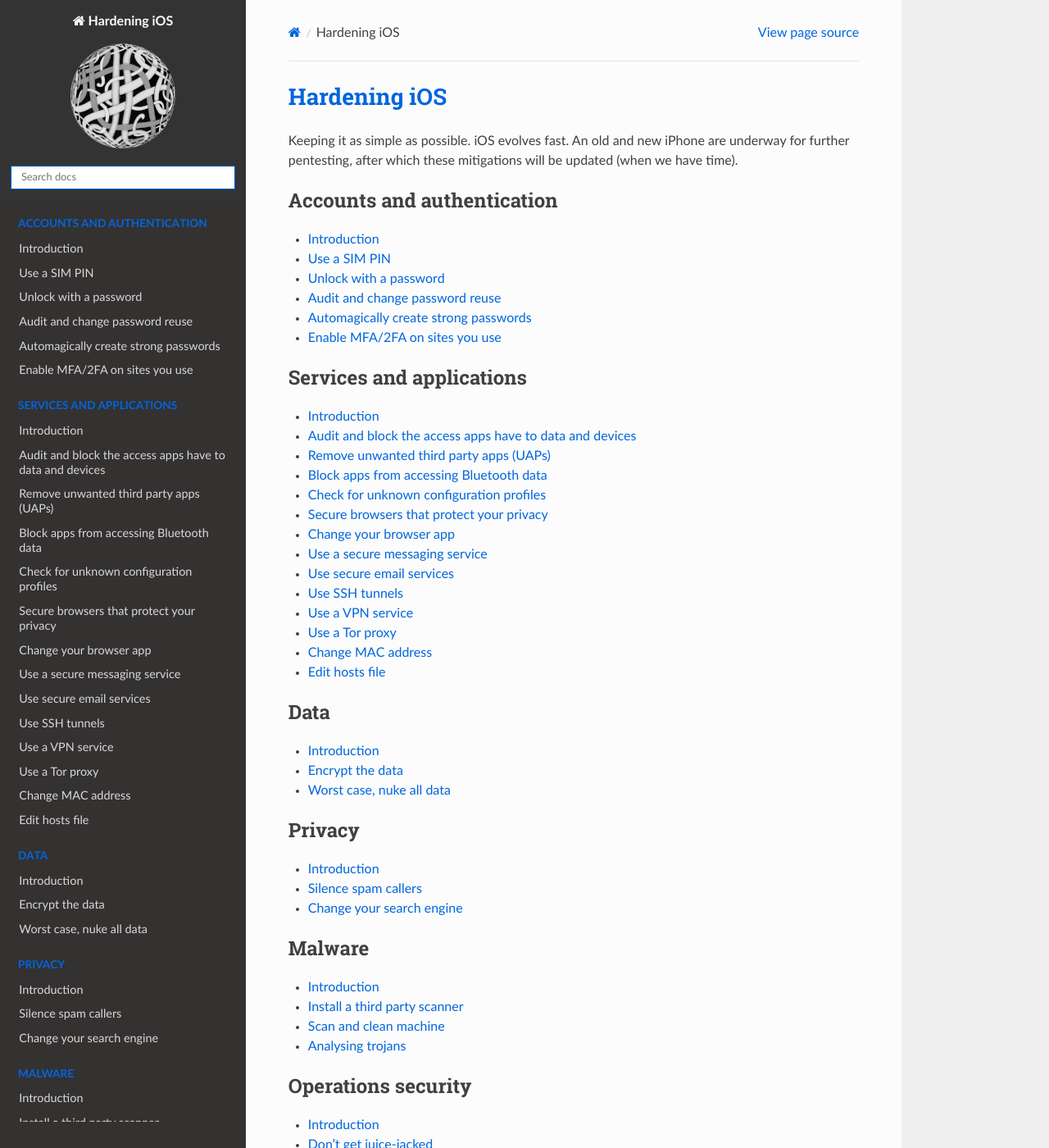
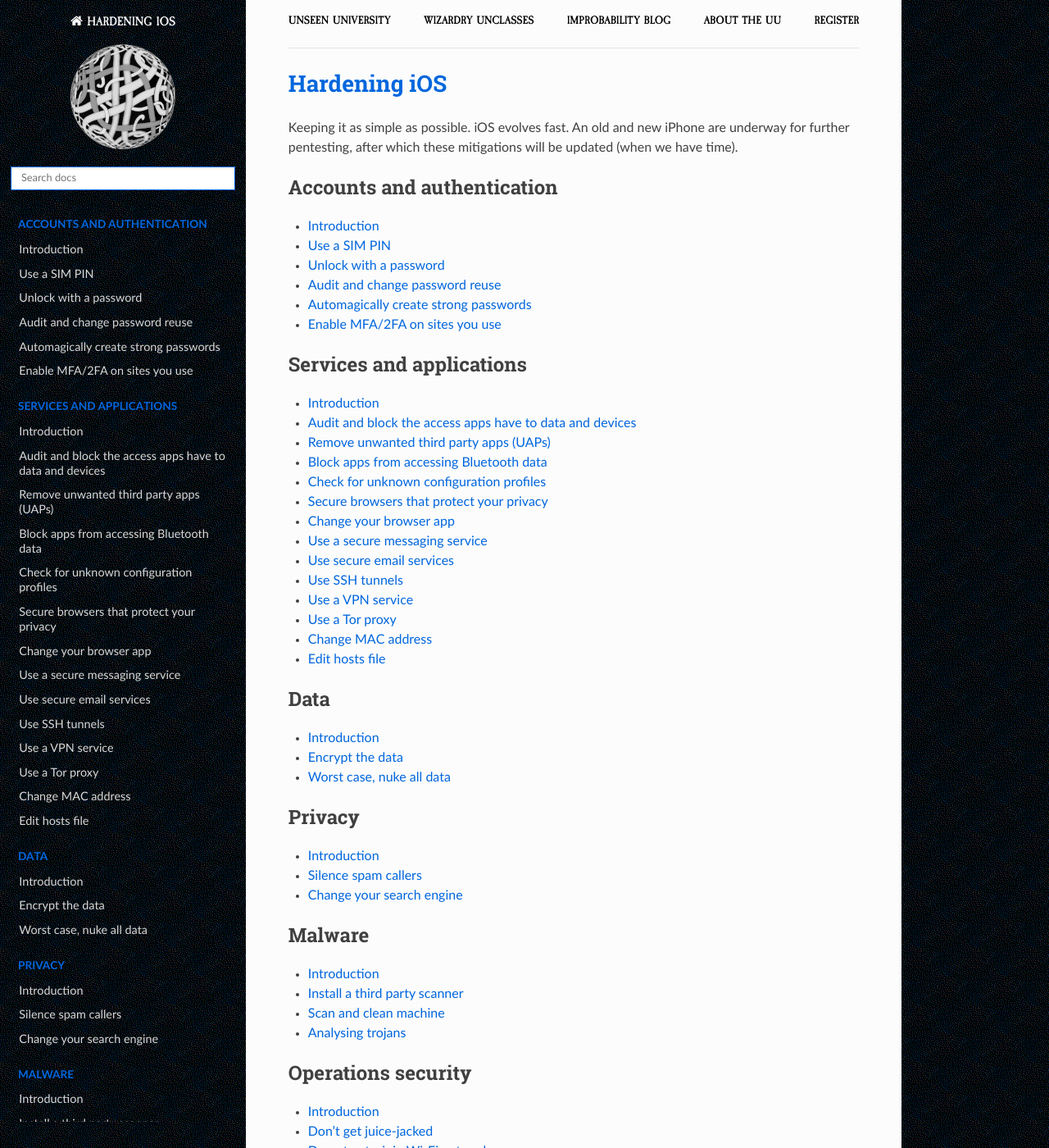
Before and after one commit to tymyrddin/blue-ios, a Sphinx documentation site: the page built from source/index.rst, in a window 1280 px wide and 1400 px high. Shown: the whole window at 82% size. Built offline with Sphinx 7.4.7 and the Read the Docs theme 2.0.0, drawn with Linux system fonts in a browser that asks for light colours; some of the changed text lies outside the part shown.

Commit message:
Theming and 2023

```diff
--- a/source/_static/css/custom.css
+++ b/source/_static/css/custom.css
@@ -30,6 +30,122 @@
   border-color: #0066DD;
 }
 
+.highlight {
+  background: #333;
+  color: #ddd;
+}
+
+.wy-nav-top {
+  background: #0066DD;
+}
+
 .rst-content code.literal, .rst-content tt.literal {
   color: #0066DD;
 }
+
+/* Breadcrumbs as navbar
+***********************************/
+
+/* Caslon font faces */
+
+@font-face {
+    font-family: 'caslon_antiqueregular';
+    src: url('caslonantique-webfont.woff2') format('woff2'),
+         url('caslonantique-webfont.woff') format('woff');
+    font-weight: normal;
+    font-style: normal;
+
+}
+
+@font-face {
+    font-family: 'caslon_antiquebolditalic';
+    src: url('caslonantique-bolditalic-webfont.woff2') format('woff2'),
+         url('caslonantique-bolditalic-webfont.woff') format('woff');
+    font-weight: normal;
+    font-style: normal;
+
+}
+
+@font-face {
+    font-family: 'caslon_antiqueitalic';
+    src: url('caslonantique-italic-webfont.woff2') format('woff2'),
+         url('caslonantique-italic-webfont.woff') format('woff');
+    font-weight: normal;
+    font-style: normal;
+
+}
+
+@font-face {
+    font-family: 'caslon_antiquebold';
+    src: url('caslonantique-bold-webfont.woff2') format('woff2'),
+         url('caslonantique-bold-webfont.woff') format('woff');
+    font-weight: normal;
+    font-style: normal;
+
+}
+
+topnav {
+  font-family: 'caslon_antiquebold', Arial, sans-serif;
+  font-weight:normal;
+  font-style:normal;
+  font-size: 0.9rem;
+
+}
+
+topnav ul {
+  display: flex;
+  flex-direction: row;
+  justify-content: space-around;
+  list-style: none;
+}
+
+@media screen and (min-width: 800px) {
+  topnav ul {
+    justify-content: space-between;
+  }
+}
+
+.nav__link, .nav__link:visited {
+  text-decoration: none !important;
+  font-size: 0.7rem;
+  color: black;
+  text-transform: uppercase;
+  font-weight: 700;
+}
+
+.nav__item + .nav__item {
+  margin-left: 0.1rem;
+}
+
+@media screen and (min-width: 800px) {
+    .nav__link, .nav__link:visited {
+        font-size: 0.9rem;
+    }
+
+    .nav__item + .nav__item {
+        margin-left: 1rem;
+    }
+}
+
+.wy-nav-content {
+  padding-top: 1rem;
+}
+
+.icon {
+  text-transform: uppercase;
+  font-family: 'caslon_antiquebold', Arial, sans-serif;
+  font-size: 0.9rem;
+  background: transparent;
+}
+
+.wy-body-for-nav {
+  background-image: url('../images/site/background.png');
+}
+
+.wy-nav-side {
+  background-image: url('../images/site/background.png');
+}
+
+.wy-side-nav-search {
+  background-image: url('../images/site/background.png');
+}
--- /dev/null
+++ b/source/_templates/breadcrumbs.html
@@ -0,0 +1,12 @@
+<div class="container">
+    <topnav>
+            <ul>
+                <li class="nav__item"><a href="https://uu.tymyrddin.dev/" class="nav__link">Unseen University</a></li>
+                <li class="nav__item"><a href="https://uu.tymyrddin.dev/" class="nav__link">Wizardry Unclasses</a></li>
+                <li class="nav__item"><a href="https://uu.tymyrddin.dev/blog/" class="nav__link">Improbability Blog</a></li>
+                <li class="nav__item"><a href="https://uu.tymyrddin.dev/about/" class="nav__link">About the UU</a></li>
+                <li class="nav__item"><a href="https://uu.tymyrddin.dev/registration/" class="nav__link">Register</a></li>
+            </ul>
+    </topnav>
+    <hr>
+</div>
--- a/source/_templates/footer.html
+++ b/source/_templates/footer.html
@@ -1,4 +1,4 @@
 {% extends "!footer.html" %}
 {%- block contentinfo %}
-        <a href="https://uu.tymyrddin.dev">Unseen University</a>, 2022, with a forest garden <a href="https://ut7.fr/">fostered by /ut7</a>.
+        <a href="https://uu.tymyrddin.dev">Unseen University</a>, 2023, with a forest garden <a href="https://ut7.fr/">fostered by /ut7</a>.
 {% endblock %}
```
Also changed, not shown: README.md (+2 -0 lines), source/_static/css/caslonantique-bold-webfont.woff (added), source/_static/css/caslonantique-bold-webfont.woff2 (added), source/_static/css/caslonantique-bolditalic-webfont.woff (added), source/_static/css/caslonantique-bolditalic-webfont.woff2 (added), source/_static/css/caslonantique-italic-webfont.woff (added), source/_static/css/caslonantique-italic-webfont.woff2 (added), source/_static/css/caslonantique-webfont.woff (added), source/_static/css/caslonantique-webfont.woff2 (added), source/_static/images/site/background.png (added).
